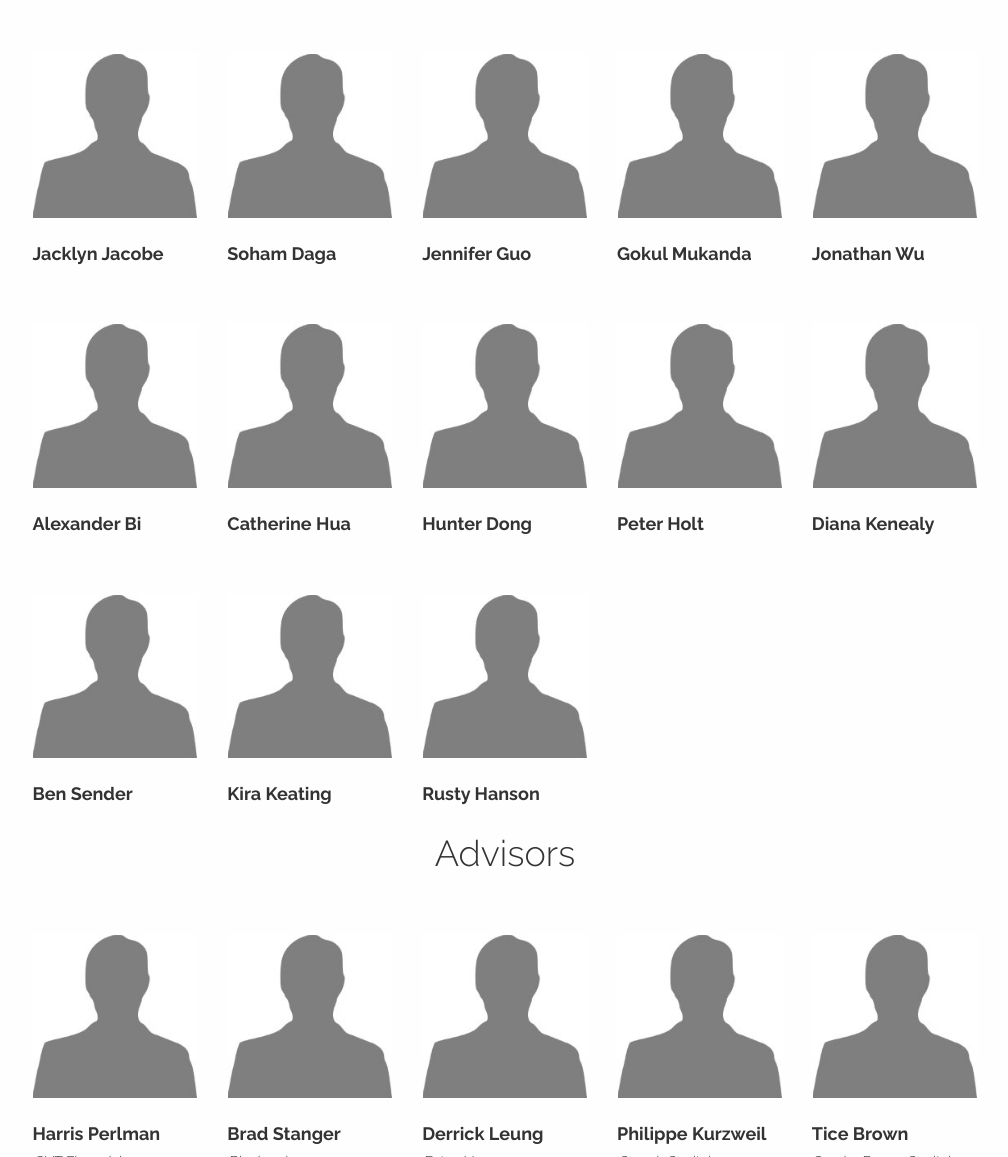
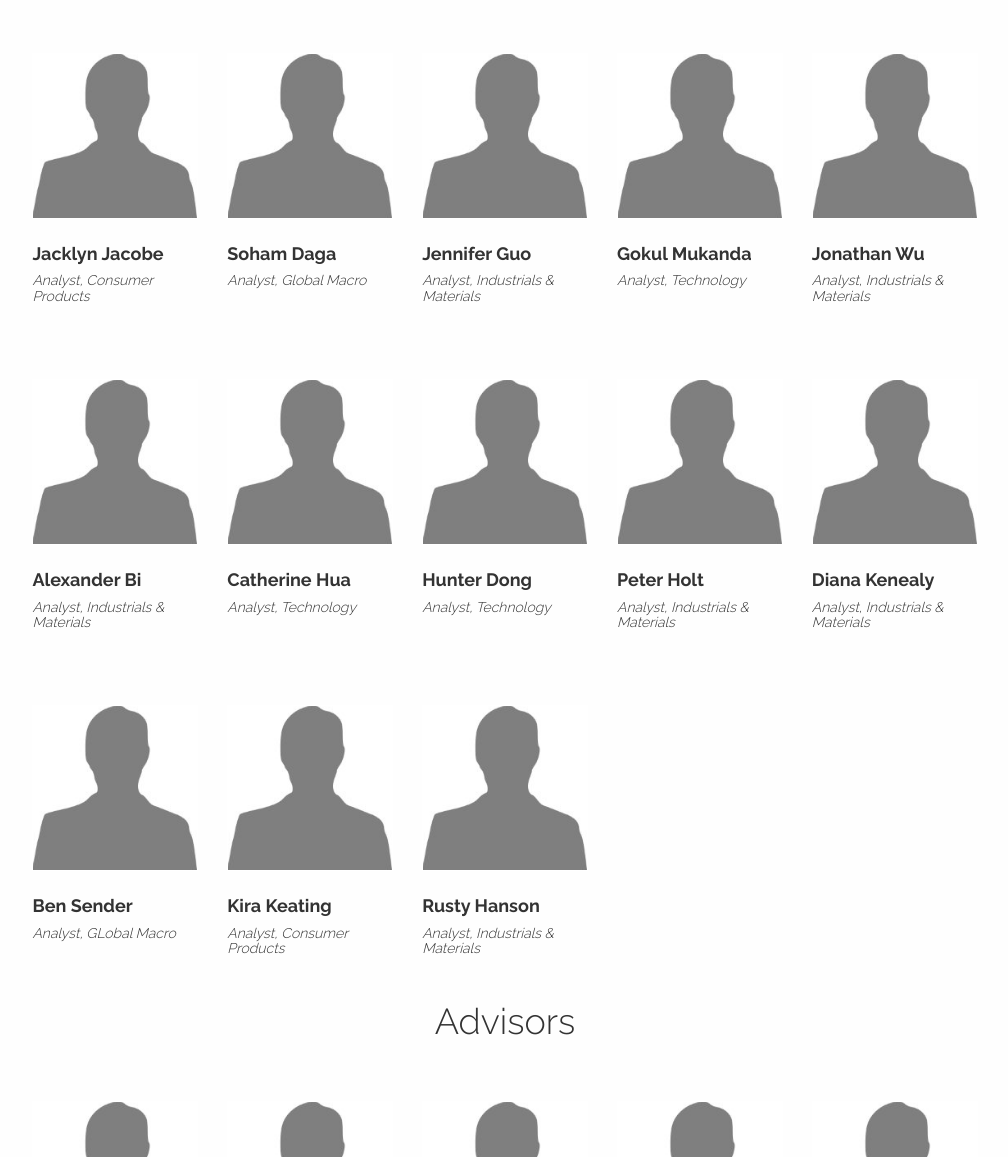
Before and after one commit to charleslzhou/TCM, a website: page team.html in a window 1280 px wide. Shown: the part 932-2089 px from the top of the page, without its empty margins (135-1143 px from the left). Drawn offline with nearby package versions, Linux system fonts and the light colour scheme.

Commit message:
Updated Team

```diff
--- a/team.html
+++ b/team.html
@@ -260,6 +260,7 @@ f<!DOCTYPE html>
 	  <a data-toggle="modal" data-target="#jacklyn-bio">
 	    <img src="./assets/img/placeholder.jpg" title="View bio">
 	    <p><h4>Jacklyn Jacobe</h4>
+	    	<h5><em>Analyst, Consumer Products</em></h5></p>
 	  </a>
 	</div>
 	<div class="modal fade" id="jacklyn-bio" tabindex="-1" role="dialog" aria-labelledby="jacklynModalLabel" aria-hidden="true">
@@ -268,6 +269,7 @@ f<!DOCTYPE html>
 	      <div class="modal-header">
 		<button type="button" class="close" data-dismiss="modal"><span aria-hidden="true">&times;</span><span class="sr-only">Close</span></button>
 		<h4 class="modal-title" id="myModalLabel">Jacklyn Jacobe</h4>
+		<h5>Analyst, Consumer Products</h5>
 	      </div>
 	      <div class="modal-body">
 		<div class="row">
@@ -284,6 +286,7 @@ f<!DOCTYPE html>
 	  <a data-toggle="modal" data-target="#soham-bio">
 	    <img src="./assets/img/placeholder.jpg" title="View bio">
 	    <p><h4>Soham Daga</h4>
+	    	<h5><em>Analyst, Global Macro</em></h5></p>
 	  </a>
 	</div>
 	<div class="modal fade" id="soham-bio" tabindex="-1" role="dialog" aria-labelledby="sohamModalLabel" aria-hidden="true">
@@ -292,6 +295,7 @@ f<!DOCTYPE html>
 	      <div class="modal-header">
 		<button type="button" class="close" data-dismiss="modal"><span aria-hidden="true">&times;</span><span class="sr-only">Close</span></button>
 		<h4 class="modal-title" id="myModalLabel">Soham Daga</h4>
+		<h5> Analyst, Global Macro </h5>
 	      </div>
 	      <div class="modal-body">
 		<div class="row">
@@ -308,6 +312,7 @@ f<!DOCTYPE html>
 	  <a data-toggle="modal" data-target="#jennifer-bio">
 	    <img src="./assets/img/placeholder.jpg" title="View bio">
 	    <p><h4>Jennifer Guo</h4>
+	    	<h5><em>Analyst, Industrials & Materials</em></h5></p>
 	  </a>
 	</div>
 	<div class="modal fade" id="jennifer-bio" tabindex="-1" role="dialog" aria-labelledby="jenniferModalLabel" aria-hidden="true">
@@ -316,6 +321,7 @@ f<!DOCTYPE html>
 	      <div class="modal-header">
 		<button type="button" class="close" data-dismiss="modal"><span aria-hidden="true">&times;</span><span class="sr-only">Close</span></button>
 		<h4 class="modal-title" id="myModalLabel">Jennifer Guo</h4>
+		<h5> Analyst, Industrials & Materials</h5>
 	      </div>
 	      <div class="modal-body">
 		<div class="row">
@@ -332,6 +338,7 @@ f<!DOCTYPE html>
 	  <a data-toggle="modal" data-target="#gokul-bio">
 	    <img src="./assets/img/placeholder.jpg" title="View bio">
 	    <p><h4>Gokul Mukanda</h4>
+	    	<h5><em>Analyst, Technology</em></h5></p>
 	  </a>
 	</div>
 	<div class="modal fade" id="gokul-bio" tabindex="-1" role="dialog" aria-labelledby="gokulModalLabel" aria-hidden="true">
@@ -340,6 +347,7 @@ f<!DOCTYPE html>
 	      <div class="modal-header">
 		<button type="button" class="close" data-dismiss="modal"><span aria-hidden="true">&times;</span><span class="sr-only">Close</span></button>
 		<h4 class="modal-title" id="myModalLabel">Gokul Mukanda</h4>
+		<h5> Analyst, Technology </h5>
 	      </div>
 	      <div class="modal-body">
 		<div class="row">
@@ -356,6 +364,7 @@ f<!DOCTYPE html>
 	  <a data-toggle="modal" data-target="#jon-bio">
 	    <img src="./assets/img/placeholder.jpg" title="View bio">
 	    <p><h4>Jonathan Wu</h4>
+	    	<h5><em>Analyst, Industrials & Materials</em></h5></p>
 	  </a>
 	</div>
 	<div class="modal fade" id="jon-bio" tabindex="-1" role="dialog" aria-labelledby="jonModalLabel" aria-hidden="true">
@@ -364,6 +373,7 @@ f<!DOCTYPE html>
 	      <div class="modal-header">
 		<button type="button" class="close" data-dismiss="modal"><span aria-hidden="true">&times;</span><span class="sr-only">Close</span></button>
 		<h4 class="modal-title" id="myModalLabel">Jonathan Wu</h4>
+		<h5> Analyst, Industrials & Materials </h5>
 	      </div>
 	      <div class="modal-body">
 		<div class="row">
@@ -384,6 +394,7 @@ f<!DOCTYPE html>
 	  <a data-toggle="modal" data-target="#alexbi-bio">
 	    <img src="./assets/img/placeholder.jpg" title="View bio">
 	    <p><h4>Alexander Bi</h4>
+	    	<h5><em>Analyst, Industrials & Materials</em></h5></p>
 	  </a>
 	</div>
 	<div class="modal fade" id="alexbi-bio" tabindex="-1" role="dialog" aria-labelledby="alexbiModalLabel" aria-hidden="true">
@@ -392,6 +403,7 @@ f<!DOCTYPE html>
 	      <div class="modal-header">
 		<button type="button" class="close" data-dismiss="modal"><span aria-hidden="true">&times;</span><span class="sr-only">Close</span></button>
 		<h4 class="modal-title" id="myModalLabel">Alexander Bi</h4>
+		<h5>Analyst, Industrials & Materials</h5>
 	      </div>
 	      <div class="modal-body">
 		<div class="row">
@@ -408,6 +420,7 @@ f<!DOCTYPE html>
 	  <a data-toggle="modal" data-target="#catherine-bio">
 	    <img src="./assets/img/placeholder.jpg" title="View bio">
 	    <p><h4>Catherine Hua</h4>
+	    	<h5><em>Analyst, Technology</em></h5></p>
 	  </a>
 	</div>
 	<div class="modal fade" id="catherine-bio" tabindex="-1" role="dialog" aria-labelledby="catherineModalLabel" aria-hidden="true">
@@ -416,6 +429,7 @@ f<!DOCTYPE html>
 	      <div class="modal-header">
 		<button type="button" class="close" data-dismiss="modal"><span aria-hidden="true">&times;</span><span class="sr-only">Close</span></button>
 		<h4 class="modal-title" id="myModalLabel">Catherine Hua</h4>
+		<h5>Analyst, Technology</h5>
 	      </div>
 	      <div class="modal-body">
 		<div class="row">
@@ -432,6 +446,7 @@ f<!DOCTYPE html>
 	  <a data-toggle="modal" data-target="#hunter-bio">
 	    <img src="./assets/img/placeholder.jpg" title="View bio">
 	    <p><h4>Hunter Dong</h4>
+	    	<h5><em>Analyst, Technology</em></h5></p>
 	  </a>
 	</div>
 	<div class="modal fade" id="hunter-bio" tabindex="-1" role="dialog" aria-labelledby="hunterModalLabel" aria-hidden="true">
@@ -440,6 +455,7 @@ f<!DOCTYPE html>
 	      <div class="modal-header">
 		<button type="button" class="close" data-dismiss="modal"><span aria-hidden="true">&times;</span><span class="sr-only">Close</span></button>
 		<h4 class="modal-title" id="myModalLabel">Hunter Dong</h4>
+		<h5> Analyst, Technology <h5>
 	      </div>
 	      <div class="modal-body">
 		<div class="row">
@@ -456,6 +472,7 @@ f<!DOCTYPE html>
 	  <a data-toggle="modal" data-target="#peter-bio">
 	    <img src="./assets/img/placeholder.jpg" title="View bio">
 	    <p><h4>Peter Holt</h4>
+	    	<h5><em>Analyst, Industrials & Materials</em></h5></p>
 	  </a>
 	</div>
 	<div class="modal fade" id="peter-bio" tabindex="-1" role="dialog" aria-labelledby="peterModalLabel" aria-hidden="true">
@@ -464,6 +481,7 @@ f<!DOCTYPE html>
 	      <div class="modal-header">
 		<button type="button" class="close" data-dismiss="modal"><span aria-hidden="true">&times;</span><span class="sr-only">Close</span></button>
 		<h4 class="modal-title" id="myModalLabel">Peter Holt</h4>
+		<h5> Analyst, Industrials & Materials </h5>
 	      </div>
 	      <div class="modal-body">
 		<div class="row">
@@ -480,6 +498,7 @@ f<!DOCTYPE html>
 	  <a data-toggle="modal" data-target="#diana-bio">
 	    <img src="./assets/img/placeholder.jpg" title="View bio">
 	    <p><h4>Diana Kenealy</h4>
+	    	<h5><em>Analyst, Industrials & Materials</em></h5></p>
 	  </a>
 	</div>
 	<div class="modal fade" id="diana-bio" tabindex="-1" role="dialog" aria-labelledby="dianaModalLabel" aria-hidden="true">
@@ -488,6 +507,7 @@ f<!DOCTYPE html>
 	      <div class="modal-header">
 		<button type="button" class="close" data-dismiss="modal"><span aria-hidden="true">&times;</span><span class="sr-only">Close</span></button>
 		<h4 class="modal-title" id="myModalLabel">Diana Kenealy</h4>
+		<h5><em>Analyst, Industrials & Materials</em></h5></p>
 	      </div>
 	      <div class="modal-body">
 		<div class="row">
@@ -508,6 +528,7 @@ f<!DOCTYPE html>
 	  <a data-toggle="modal" data-target="#ben-bio">
 	    <img src="./assets/img/placeholder.jpg" title="View bio">
 	    <p><h4>Ben Sender</h4>
+	    	<h5><em>Analyst, GLobal Macro</em></h5></p>
 	  </a>
 	</div>
 	<div class="modal fade" id="ben-bio" tabindex="-1" role="dialog" aria-labelledby="benModalLabel" aria-hidden="true">
@@ -516,6 +537,7 @@ f<!DOCTYPE html>
 	      <div class="modal-header">
 		<button type="button" class="close" data-dismiss="modal"><span aria-hidden="true">&times;</span><span class="sr-only">Close</span></button>
 		<h4 class="modal-title" id="myModalLabel">Ben Sender</h4>
+		<h5> Analyst, Global Macro </h5>
 	      </div>
 	      <div class="modal-body">
 		<div class="row">
@@ -532,6 +554,7 @@ f<!DOCTYPE html>
 	  <a data-toggle="modal" data-target="#kira-bio">
 	    <img src="./assets/img/placeholder.jpg" title="View bio">
 	    <p><h4>Kira Keating</h4>
+	    	<h5><em>Analyst, Consumer Products</em></h5></p>
 	  </a>
 	</div>
 	<div class="modal fade" id="kira-bio" tabindex="-1" role="dialog" aria-labelledby="kiraModalLabel" aria-hidden="true">
@@ -540,6 +563,7 @@ f<!DOCTYPE html>
 	      <div class="modal-header">
 		<button type="button" class="close" data-dismiss="modal"><span aria-hidden="true">&times;</span><span class="sr-only">Close</span></button>
 		<h4 class="modal-title" id="myModalLabel">Kira Keating</h4>
+		<h5> Analyst, Consumer Products </h5>
 	      </div>
 	      <div class="modal-body">
 		<div class="row">
@@ -556,6 +580,7 @@ f<!DOCTYPE html>
 	  <a data-toggle="modal" data-target="#rusty-bio">
 	    <img src="./assets/img/placeholder.jpg" title="View bio">
 	    <p><h4>Rusty Hanson</h4>
+	    	<h5><em>Analyst, Industrials & Materials</em></h5></p>
 	  </a>
 	</div>
 	<div class="modal fade" id="rusty-bio" tabindex="-1" role="dialog" aria-labelledby="rustyModalLabel" aria-hidden="true">
@@ -564,6 +589,7 @@ f<!DOCTYPE html>
 	      <div class="modal-header">
 		<button type="button" class="close" data-dismiss="modal"><span aria-hidden="true">&times;</span><span class="sr-only">Close</span></button>
 		<h4 class="modal-title" id="myModalLabel">Rusty Hanson</h4>
+		<h5>Analyst, Industrials & Materials</h5>
 	      </div>
 	      <div class="modal-body">
 		<div class="row">
```
